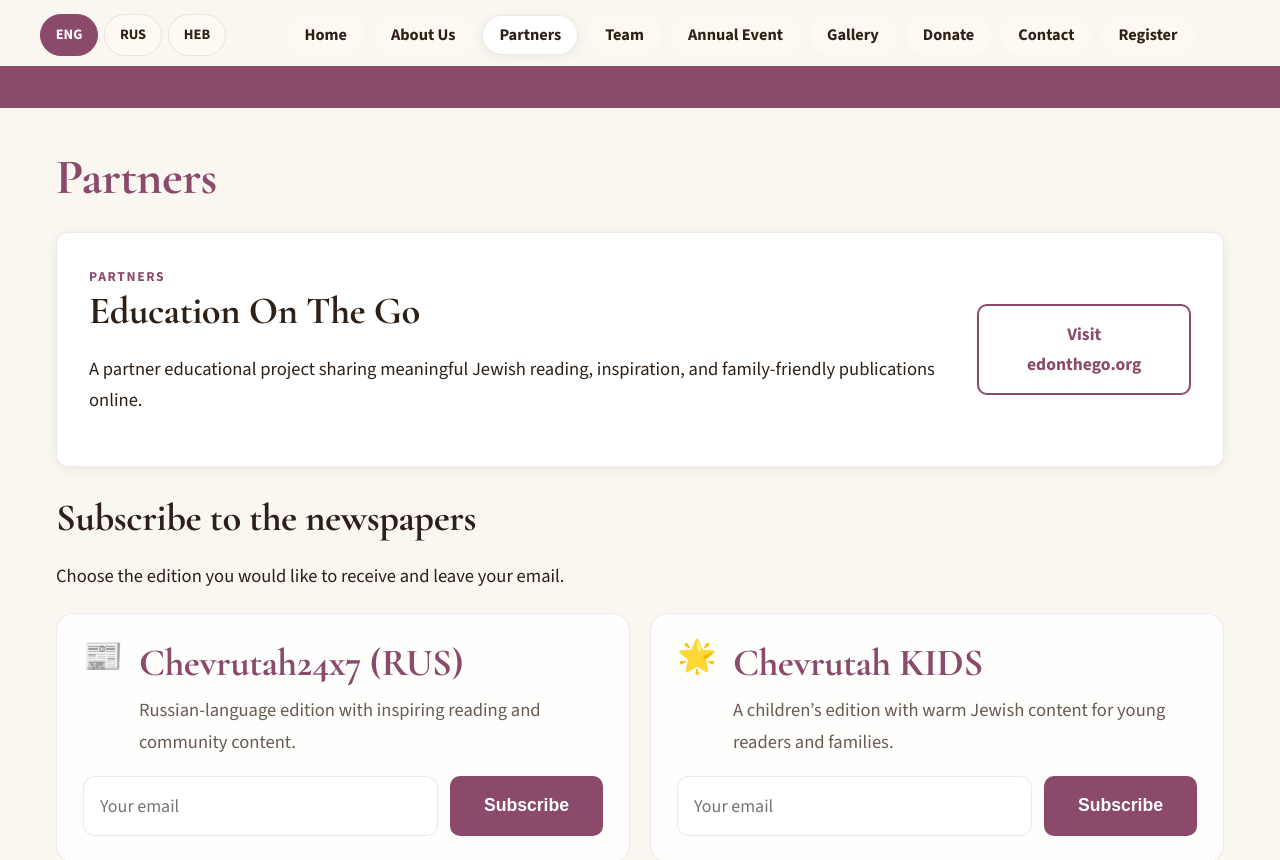
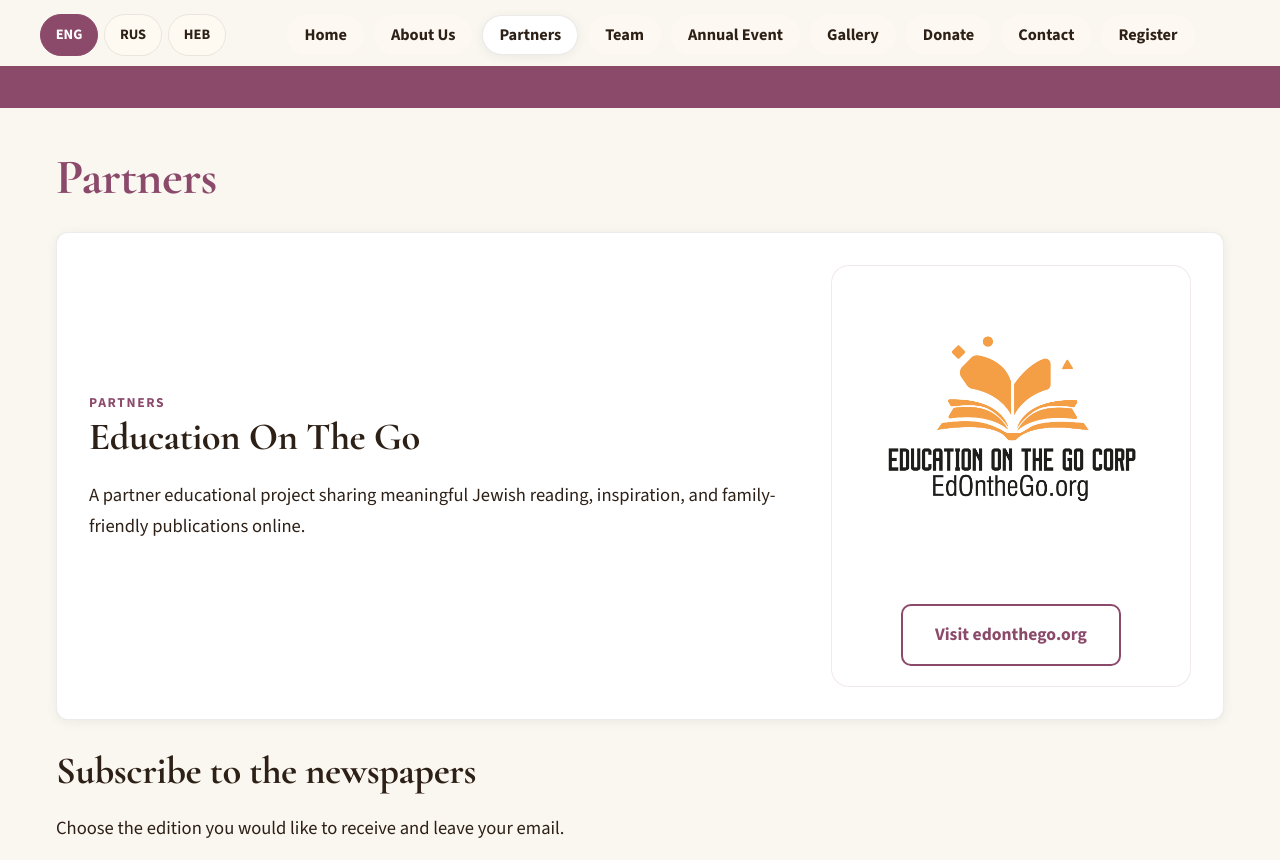
Before and after one commit to chevrutah247/nurit, a Next.js app: page /partners in a window 1280 px wide. Shown: the top 860 px of the page. Built offline with nearby package versions, Linux system fonts and the light colour scheme; no server answers.

Commit message:
Add Education On The Go logo to partners page

```diff
--- a/app/globals.css
+++ b/app/globals.css
@@ -939,6 +939,28 @@ html[dir='rtl'] .cta-inner {
   margin-bottom: 28px;
 }
 
+.partners-hero-copy {
+  flex: 1 1 520px;
+}
+
+.partners-brand-card {
+  flex: 0 1 360px;
+  display: flex;
+  flex-direction: column;
+  align-items: center;
+  gap: 18px;
+  padding: 20px;
+  border-radius: 18px;
+  background: rgba(255, 255, 255, 0.78);
+  border: 1px solid rgba(140, 74, 107, 0.12);
+}
+
+.partners-brand-logo {
+  width: min(100%, 300px);
+  height: auto;
+  object-fit: contain;
+}
+
 .partners-subscribe-header {
   max-width: 760px;
   margin-bottom: 22px;
@@ -1050,7 +1072,8 @@ html[dir='rtl'] .cta-inner {
   .about-pillars { grid-template-columns: 1fr; }
   .partners-grid { grid-template-columns: 1fr; }
   .register-layout { grid-template-columns: 1fr; }
-  .partners-hero { flex-direction: column; align-items: flex-start; }
+  .partners-hero { flex-direction: column; align-items: stretch; }
+  .partners-brand-card { align-self: center; width: min(100%, 360px); }
 }
 
 @media (max-width: 640px) {
--- a/app/partners/page.tsx
+++ b/app/partners/page.tsx
@@ -1,5 +1,6 @@
 'use client';
 
+import Image from 'next/image';
 import Link from 'next/link';
 
 import { useLanguage } from '@/components/language-provider';
@@ -13,11 +14,19 @@ export default function PartnersPage() {
       <h1>{copy.partners.title}</h1>
 
       <section className="page-panel partners-hero">
-        <div>
+        <div className="partners-hero-copy">
           <p className="eyebrow">{copy.partners.title}</p>
           <h2>{copy.partners.introTitle}</h2>
           <p>{copy.partners.introText}</p>
         </div>
+        <div className="partners-brand-card">
+          <Image
+            src="/images/edonthego-logo.png"
+            alt="Education On The Go"
+            width={300}
+            height={120}
+            className="partners-brand-logo"
+          />
           <Link
             href="https://edonthego.org"
             className="button button-secondary"
@@ -26,6 +35,7 @@ export default function PartnersPage() {
           >
             {copy.partners.visitSite}
           </Link>
+        </div>
       </section>
 
       <section className="partners-subscribe">
```
Also changed, not shown: public/images/edonthego-logo.png (added). Lines whose indentation alone changed are shown as unchanged.
